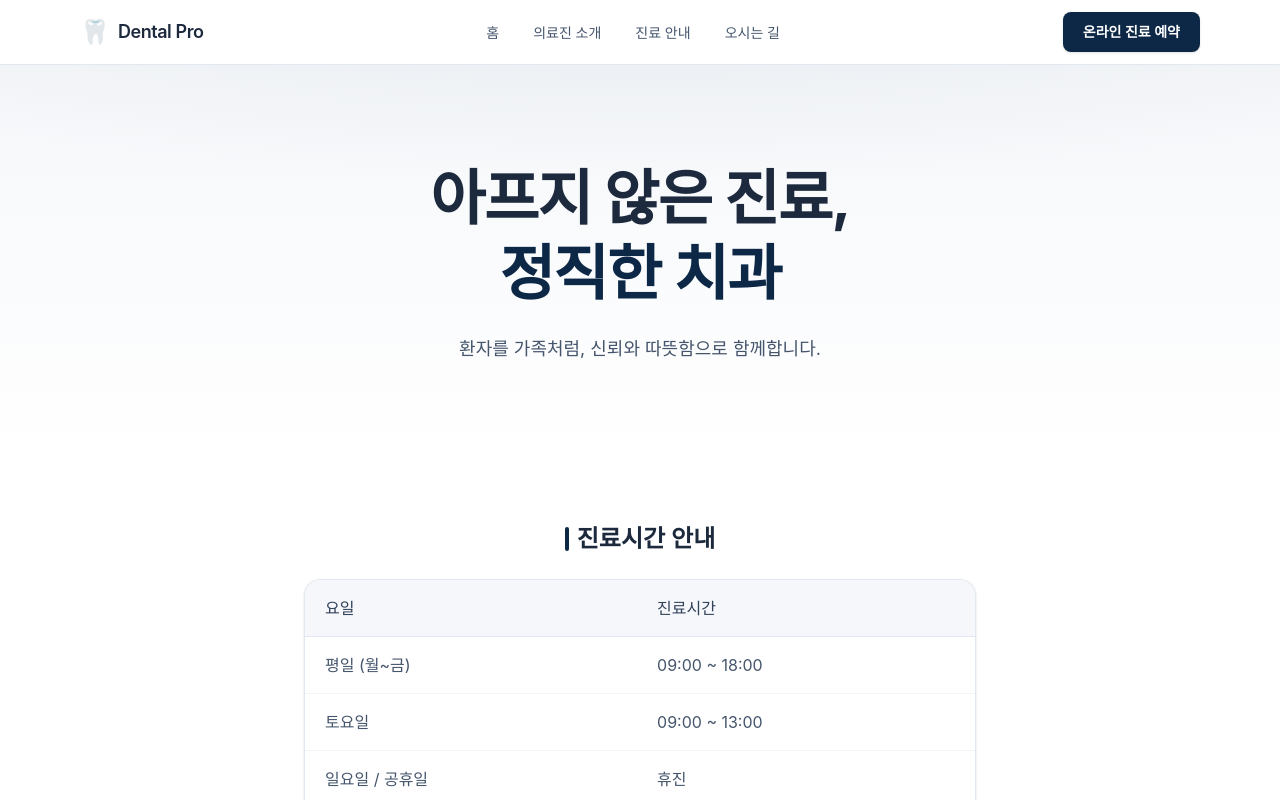
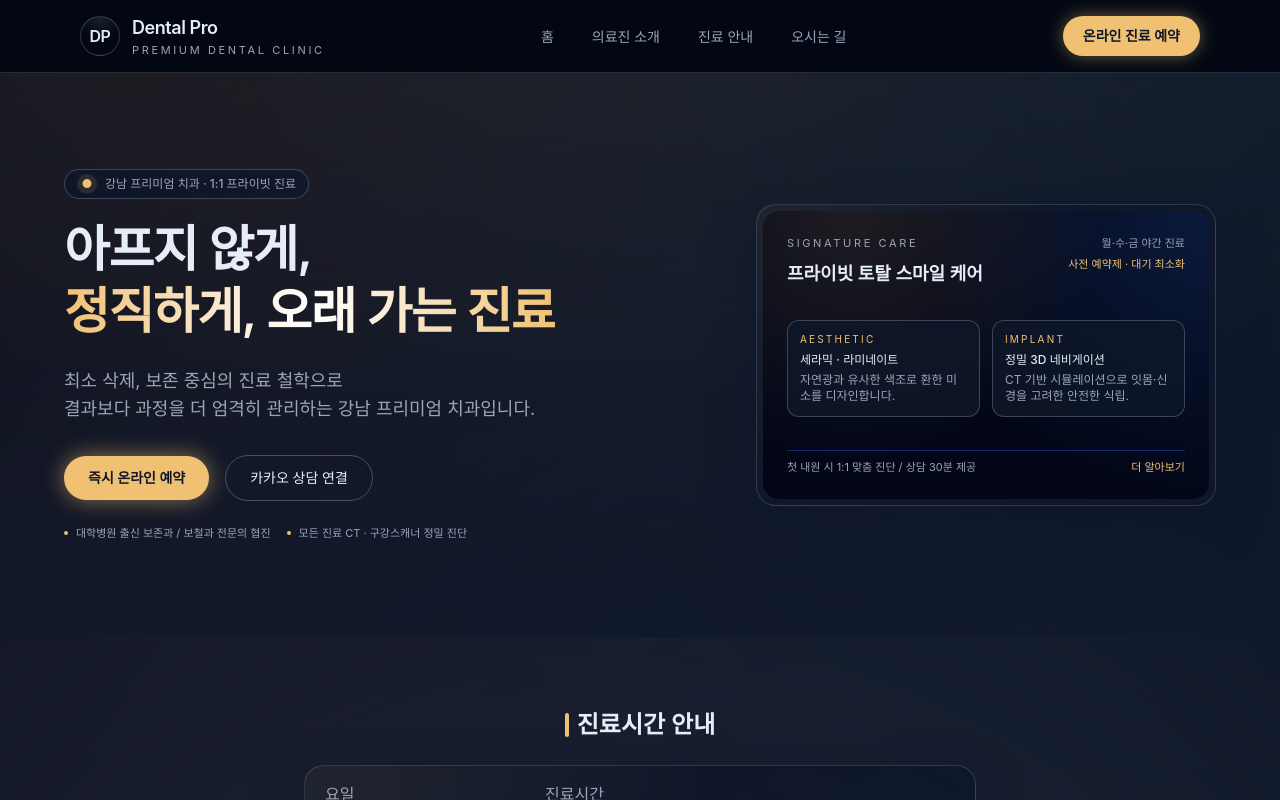
Before and after one commit to earth25abel/dental-project, a Next.js app: page / in a window 1280 px wide. Shown: the top 800 px of the page. Built offline with nearby package versions, Linux system fonts and the light colour scheme; a web font is replaced by a local one.

Commit message:
소스 수정 및 보완

```diff
--- a/app/components/HomeSections.tsx
+++ b/app/components/HomeSections.tsx
@@ -4,62 +4,163 @@ import AnimatedSection from "./AnimatedSection";
 
 export default function HomeSections() {
   return (
-    <main className="min-h-screen bg-white">
+    <main className="min-h-screen bg-transparent">
       {/* 메인 배너 */}
-      <AnimatedSection className="relative bg-gradient-to-b from-[var(--deep-blue-muted)] to-white py-24 px-6 overflow-hidden">
+      <AnimatedSection className="relative py-24 px-6 overflow-hidden">
         <div
-          className="absolute inset-0 bg-[radial-gradient(ellipse_80%_50%_at_50%_-20%,rgba(13,40,71,0.06),transparent)]"
+          className="absolute inset-0 bg-[radial-gradient(ellipse_120%_80%_at_50%_-20%,rgba(240,193,115,0.09),transparent),radial-gradient(ellipse_120%_100%_at_50%_100%,rgba(15,23,42,0.95),transparent_60%)]"
           aria-hidden
         />
-        <div className="relative max-w-4xl mx-auto text-center">
-          <h1 className="text-4xl sm:text-5xl md:text-6xl font-bold text-slate-800 tracking-tight leading-tight">
-            아프지 않은 진료,
-            <br />
-            <span className="text-[var(--deep-blue)]">정직한 치과</span>
-          </h1>
-          <p className="mt-6 text-lg text-slate-600 max-w-xl mx-auto">
-            환자를 가족처럼, 신뢰와 따뜻함으로 함께합니다.
-          </p>
+        <div className="relative max-w-6xl mx-auto grid gap-12 md:grid-cols-[minmax(0,1.4fr)_minmax(0,1fr)] items-center">
+          <div>
+            <div className="inline-flex items-center gap-2 rounded-full border border-[rgba(148,163,184,0.35)] bg-[rgba(15,23,42,0.85)] px-3 py-1 text-xs font-medium text-[var(--muted-foreground)] mb-5">
+              <span className="inline-flex h-5 w-5 items-center justify-center rounded-full bg-[rgba(240,193,115,0.12)] text-[var(--accent-gold)]">
+                ●
+              </span>
+              강남 프리미엄 치과 · 1:1 프라이빗 진료
+            </div>
+            <h1 className="text-4xl sm:text-5xl md:text-[3.1rem] font-semibold text-[var(--foreground)] tracking-tight leading-tight">
+              아프지 않게,
+              <br />
+              <span className="bg-gradient-to-r from-[var(--accent-gold)] via-[#ffffff] to-[var(--accent-gold)] bg-clip-text text-transparent">
+                정직하게, 오래 가는 진료
+              </span>
+            </h1>
+            <p className="mt-6 text-base sm:text-lg text-[var(--muted-foreground)] max-w-xl">
+              최소 삭제, 보존 중심의 진료 철학으로
+              <br className="hidden sm:block" />
+              결과보다 과정을 더 엄격히 관리하는 강남 프리미엄 치과입니다.
+            </p>
+            <div className="mt-8 flex flex-wrap items-center gap-4">
+              <button
+                type="button"
+                className="inline-flex items-center justify-center rounded-full bg-[var(--accent-gold)] px-6 py-3 text-sm font-semibold text-slate-900 shadow-[0_0_22px_rgba(240,193,115,0.55)] hover:bg-[#f7cf87] transition-colors"
+              >
+                즉시 온라인 예약
+              </button>
+              <button
+                type="button"
+                className="inline-flex items-center justify-center rounded-full border border-[rgba(148,163,184,0.4)] px-6 py-3 text-sm font-medium text-[var(--foreground)] hover:bg-[rgba(15,23,42,0.85)] transition-colors"
+              >
+                카카오 상담 연결
+              </button>
+            </div>
+            <div className="mt-6 flex flex-wrap items-center gap-4 text-[11px] text-[var(--muted-foreground)]">
+              <span className="inline-flex items-center gap-2">
+                <span className="h-1 w-1 rounded-full bg-[var(--accent-gold)]" />
+                대학병원 출신 보존과 / 보철과 전문의 협진
+              </span>
+              <span className="inline-flex items-center gap-2">
+                <span className="h-1 w-1 rounded-full bg-[var(--accent-gold)]" />
+                모든 진료 CT · 구강스캐너 정밀 진단
+              </span>
+            </div>
+          </div>
+
+          <div className="relative">
+            <div className="elevated-panel overflow-hidden p-1.5">
+              <div className="relative h-64 sm:h-72 rounded-2xl bg-[radial-gradient(circle_at_20%_0%,rgba(240,193,115,0.12),transparent_55%),radial-gradient(circle_at_100%_0%,rgba(59,130,246,0.16),transparent_55%),linear-gradient(145deg,#020617,#020617)] flex flex-col justify-between p-6">
+                <div className="flex items-start justify-between gap-4">
+                  <div>
+                    <p className="text-[11px] uppercase tracking-[0.24em] text-[var(--muted-foreground)]">
+                      Signature Care
+                    </p>
+                    <p className="mt-2 text-lg font-semibold text-[var(--foreground)]">
+                      프라이빗 토탈 스마일 케어
+                    </p>
+                  </div>
+                  <div className="text-right text-[11px] text-[var(--muted-foreground)]">
+                    <p>월·수·금 야간 진료</p>
+                    <p className="mt-1 text-[var(--accent-gold)]">
+                      사전 예약제 · 대기 최소화
+                    </p>
+                  </div>
+                </div>
+
+                <div className="grid grid-cols-2 gap-3 text-xs text-[var(--muted-foreground)]">
+                  <div className="rounded-xl bg-[rgba(15,23,42,0.92)]/90 border border-[rgba(148,163,184,0.35)] p-3">
+                    <p className="text-[10px] uppercase tracking-[0.22em] text-[var(--accent-gold)]">
+                      Aesthetic
+                    </p>
+                    <p className="mt-1.5 font-medium text-[var(--foreground)]">
+                      세라믹 · 라미네이트
+                    </p>
+                    <p className="mt-1">
+                      자연광과 유사한 색조로 환한 미소를 디자인합니다.
+                    </p>
+                  </div>
+                  <div className="rounded-xl bg-[rgba(15,23,42,0.92)]/90 border border-[rgba(148,163,184,0.35)] p-3">
+                    <p className="text-[10px] uppercase tracking-[0.22em] text-[var(--accent-gold)]">
+                      Implant
+                    </p>
+                    <p className="mt-1.5 font-medium text-[var(--foreground)]">
+                      정밀 3D 네비게이션
+                    </p>
+                    <p className="mt-1">
+                      CT 기반 시뮬레이션으로 잇몸·신경을 고려한 안전한 식립.
+                    </p>
+                  </div>
+                </div>
+
+                <div className="flex items-center justify-between text-[11px] text-[var(--muted-foreground)] pt-2 border-t border-[rgba(30,64,175,0.6)]">
+                  <p>첫 내원 시 1:1 맞춤 진단 / 상담 30분 제공</p>
+                  <span className="inline-flex items-center gap-1 text-[var(--accent-gold)]">
+                    더 알아보기
+                  </span>
+                </div>
+              </div>
+            </div>
+          </div>
         </div>
       </AnimatedSection>
 
       {/* 진료시간 안내 */}
-      <AnimatedSection className="py-16 px-6 bg-white" delay={0.1}>
+      <AnimatedSection className="py-18 px-6" delay={0.1}>
         <div className="max-w-2xl mx-auto">
-          <h2 className="text-2xl font-semibold text-slate-800 mb-6 text-center flex items-center justify-center gap-2">
+          <h2 className="text-2xl font-semibold text-[var(--foreground)] mb-6 text-center flex items-center justify-center gap-2">
             <span
-              className="w-1 h-6 rounded-full bg-[var(--deep-blue)]"
+              className="w-1 h-6 rounded-full bg-[var(--accent-gold)]"
               aria-hidden
             />
             진료시간 안내
           </h2>
-          <div className="bg-white rounded-2xl shadow-sm border border-slate-200 overflow-hidden">
+          <div className="elevated-panel overflow-hidden">
             <table className="w-full text-left">
               <thead>
-                <tr className="bg-[var(--deep-blue-muted)] border-b border-slate-200">
-                  <th className="py-4 px-5 font-medium text-slate-700">요일</th>
-                  <th className="py-4 px-5 font-medium text-slate-700">
+                <tr className="border-b border-[rgba(148,163,184,0.35)]">
+                  <th className="py-4 px-5 font-medium text-[var(--muted-foreground)]">
+                    요일
+                  </th>
+                  <th className="py-4 px-5 font-medium text-[var(--muted-foreground)]">
                     진료시간
                   </th>
                 </tr>
               </thead>
-              <tbody className="text-slate-600">
-                <tr className="border-b border-slate-100">
+              <tbody className="text-[var(--foreground)]/90">
+                <tr className="border-b border-[rgba(148,163,184,0.3)]/60">
                   <td className="py-4 px-5">평일 (월~금)</td>
-                  <td className="py-4 px-5">09:00 ~ 18:00</td>
+                  <td className="py-4 px-5">
+                    09:00 ~ 18:00
+                    <span className="ml-2 text-xs text-[var(--accent-gold)]">
+                      · 수·금 야간진료 20:00까지
+                    </span>
+                  </td>
                 </tr>
-                <tr className="border-b border-slate-100">
+                <tr className="border-b border-[rgba(148,163,184,0.3)]/60">
                   <td className="py-4 px-5">토요일</td>
                   <td className="py-4 px-5">09:00 ~ 13:00</td>
                 </tr>
                 <tr>
                   <td className="py-4 px-5">일요일 / 공휴일</td>
-                  <td className="py-4 px-5">휴진</td>
+                  <td className="py-4 px-5 text-[var(--muted-foreground)]">휴진</td>
                 </tr>
               </tbody>
             </table>
-            <p className="py-3 px-5 text-sm text-slate-500 bg-[var(--deep-blue-muted)]/50 border-t border-slate-100">
-              점심시간 12:00 ~ 13:30 (평일)
+            <p className="py-3 px-5 text-xs sm:text-sm text-[var(--muted-foreground)] bg-[rgba(15,23,42,0.9)] border-t border-[rgba(148,163,184,0.35)] flex flex-wrap items-center gap-2 justify-between">
+              <span>점심시간 12:00 ~ 13:30 (평일)</span>
+              <span className="text-[var(--accent-gold)]">
+                예약 우선제로 대기 시간을 최소화합니다.
+              </span>
             </p>
           </div>
         </div>
--- a/app/components/Nav.tsx
+++ b/app/components/Nav.tsx
@@ -16,28 +16,40 @@ export default function Nav() {
 
   return (
     <>
-      <header className="sticky top-0 z-50 bg-white/98 backdrop-blur border-b border-slate-200">
-        <nav className="max-w-6xl mx-auto px-4 h-16 flex items-center justify-between gap-6">
+      <header className="sticky top-0 z-50 bg-[rgba(3,7,18,0.92)] backdrop-blur-xl border-b border-[rgba(148,163,184,0.24)]">
+        <nav className="max-w-6xl mx-auto px-4 h-18 flex items-center justify-between gap-6 py-3">
           <Link
             href="/"
-            className="flex items-center gap-2 shrink-0 text-slate-800 hover:text-[var(--deep-blue)] transition-colors"
+            className="flex items-center gap-3 shrink-0 text-[var(--foreground)] hover:text-[var(--accent-gold)] transition-colors"
           >
-            <span className="text-2xl" aria-hidden>
-              🦷
+            <span
+              className="inline-flex h-10 w-10 items-center justify-center rounded-full subtle-border bg-[rgba(15,23,42,0.9)] text-base font-semibold tracking-tight"
+              aria-hidden
+            >
+              DP
             </span>
-            <span className="font-semibold text-lg tracking-tight">
-              Dental Pro
-            </span>
+            <div className="flex flex-col">
+              <span className="font-semibold text-lg tracking-tight">
+                Dental Pro
+              </span>
+              <span className="text-[11px] uppercase tracking-[0.24em] text-[var(--muted-foreground)]">
+                Premium Dental Clinic
+              </span>
+            </div>
           </Link>
 
-          <ul className="flex items-center gap-0.5">
+          <ul className="flex items-center gap-1.5">
             {navItems.map(({ href, label }) => (
               <li key={href}>
                 <Link
                   href={href}
-                  className="px-4 py-2 rounded-lg text-slate-600 hover:text-[var(--deep-blue)] hover:bg-[var(--deep-blue-muted)] transition-colors text-sm font-medium"
+                  className="relative px-4 py-2 rounded-full text-sm font-medium text-[var(--muted-foreground)] hover:text-[var(--foreground)] transition-colors"
                 >
                   {label}
+                  <span
+                    className="pointer-events-none absolute inset-x-3 -bottom-[2px] h-px scale-x-0 bg-gradient-to-r from-transparent via-[var(--accent-gold)] to-transparent opacity-70 transition-transform duration-200 group-hover:scale-x-100"
+                    aria-hidden
+                  />
                 </Link>
               </li>
             ))}
@@ -46,7 +58,7 @@ export default function Nav() {
           <button
             type="button"
             onClick={() => setModalOpen(true)}
-            className="shrink-0 px-5 py-2.5 rounded-lg bg-[var(--deep-blue)] text-white text-sm font-semibold hover:bg-[var(--deep-blue-hover)] active:opacity-90 transition-colors shadow-sm"
+            className="shrink-0 px-5 py-2.5 rounded-full bg-[var(--accent-gold)] text-slate-900 text-sm font-semibold hover:bg-[#f7cf87] active:opacity-90 transition-colors shadow-[0_0_18px_rgba(240,193,115,0.45)]"
           >
             온라인 진료 예약
           </button>
--- a/app/globals.css
+++ b/app/globals.css
@@ -2,16 +2,41 @@
 
 /* Pretendard: layout에서 CDN 로드 */
 :root {
-  --background: #ffffff;
-  --foreground: #0f172a;
-  --deep-blue: #0D2847;
-  --deep-blue-hover: #0A1F38;
-  --deep-blue-light: #E8EEF4;
-  --deep-blue-muted: #F5F7FA;
+  --background: #050710;
+  --background-elevated: #070a14;
+  --background-soft: #0b1020;
+  --foreground: #e5edf7;
+  --muted-foreground: #9ba4b8;
+  --deep-blue: #0f2747;
+  --deep-blue-hover: #132f58;
+  --deep-blue-light: #1a3154;
+  --deep-blue-muted: #0d1b30;
+  --accent-gold: #f0c173;
+  --accent-gold-soft: rgba(240, 193, 115, 0.18);
+  --border-subtle: rgba(148, 163, 184, 0.24);
+  --shadow-soft: 0 18px 45px rgba(15, 23, 42, 0.85);
 }
 
 body {
   color: var(--foreground);
-  background: var(--background);
+  background:
+    radial-gradient(circle at top left, rgba(240, 193, 115, 0.06), transparent 55%),
+    radial-gradient(circle at top right, rgba(56, 189, 248, 0.08), transparent 55%),
+    radial-gradient(circle at bottom, rgba(15, 23, 42, 0.9), #020617);
   font-family: "Pretendard", -apple-system, BlinkMacSystemFont, system-ui, "Segoe UI", Roboto, sans-serif;
 }
+
+/* 프리미엄 카드 느낌의 공통 유틸리티 */
+.elevated-panel {
+  background: radial-gradient(circle at top left, rgba(240, 193, 115, 0.08), transparent 55%),
+    linear-gradient(145deg, rgba(15, 23, 42, 0.96), rgba(15, 23, 42, 0.92));
+  border-radius: 1.25rem;
+  border: 1px solid var(--border-subtle);
+  box-shadow: var(--shadow-soft);
+}
+
+.subtle-border {
+  border-radius: 999px;
+  border: 1px solid rgba(148, 163, 184, 0.3);
+  background: radial-gradient(circle at top, rgba(148, 163, 184, 0.16), transparent 55%);
+}
```
